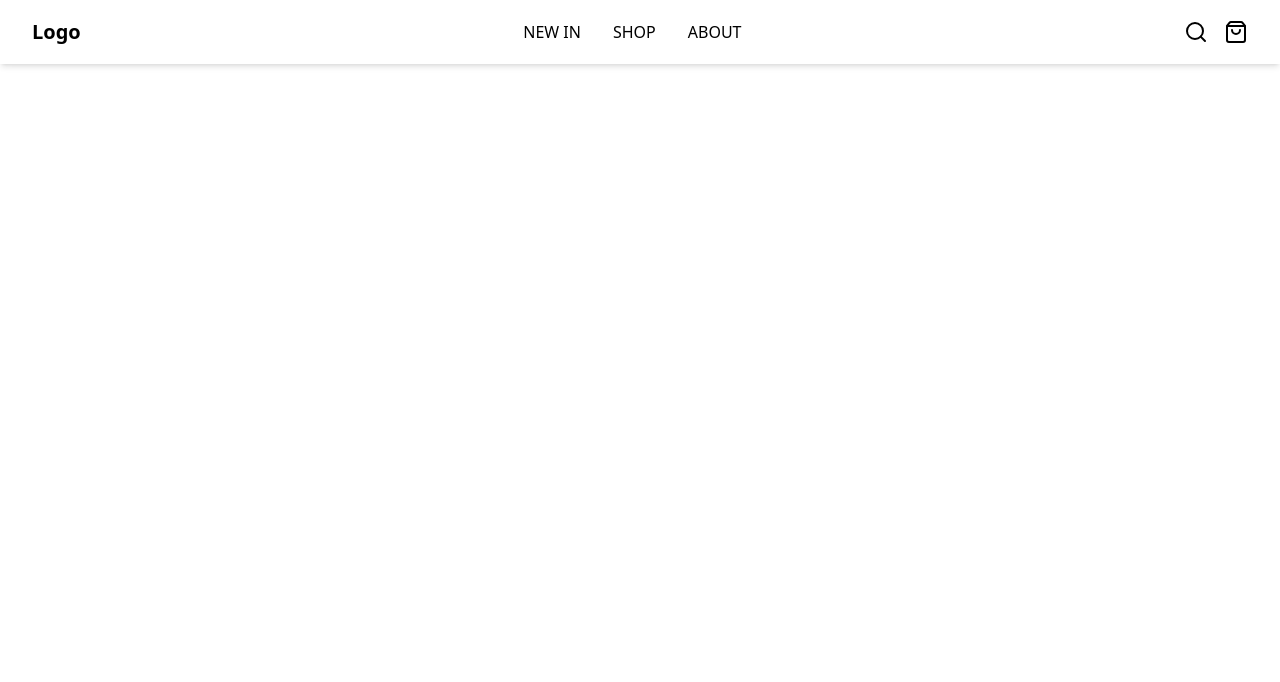
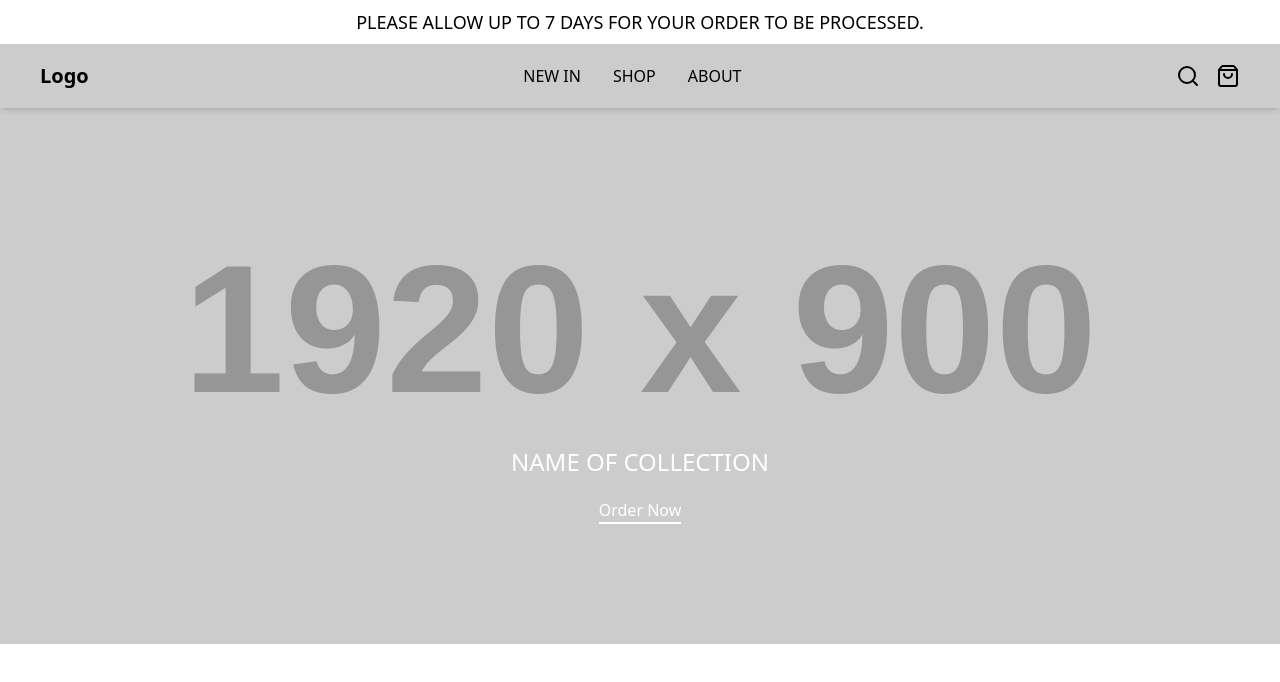
Before and after one commit to deeoloo/yarnly_chic, a React (Vite) app in the folder client/: page / in a window 1280 px wide. Shown: the top 682 px of the page. Built offline with nearby package versions, Linux system fonts and the light colour scheme.

Commit message:
Added a banner component, and a hero section that holds the latest collection and leads customers to shop through the collection items.

```diff
--- a/client/src/App.jsx
+++ b/client/src/App.jsx
@@ -1,11 +1,13 @@
 import { Outlet } from 'react-router-dom'
 import './App.css'
 import Navbar from './components/Navbar'
+import Banner from './components/Banner'
 
 function App() {
 
   return (
       <div className="">
+        <Banner/>
         <Navbar/>
         <div className="">
             <Outlet/>
--- /dev/null
+++ b/client/src/components/Banner.jsx
@@ -0,0 +1,11 @@
+function Banner(){
+    return(
+        <div className="w-full">
+            <h2 className="text-center text-lg py-2">
+                PLEASE ALLOW UP TO 7 DAYS FOR YOUR ORDER TO BE PROCESSED.
+            </h2>
+        </div>
+    )
+}
+
+export default Banner
--- /dev/null
+++ b/client/src/components/Hero.jsx
@@ -0,0 +1,20 @@
+function Hero() {
+    return(
+        <div className="relative">
+            <img className="w-full object-cover" src="https://placehold.co/1920x900" alt="Collection photo" />
+            <div className="absolute bottom-30 w-full text-white">
+                <h2 className="text-center text-2xl z-10 p-5">
+                    NAME OF COLLECTION
+                </h2>
+                <div className="w-fit m-auto">
+                    <a href="" className="text-center ">
+                        Order Now
+                    </a>
+                    <div className="h-0.5 bg-white"></div>
+                </div>
+            </div>
+        </div>
+    )
+}
+
+export default Hero
--- a/client/src/components/Navbar.jsx
+++ b/client/src/components/Navbar.jsx
@@ -9,13 +9,12 @@ function Navbar() {
 
   return (
     <header>
-      <nav className="fixed w-full z-50 bg-white shadow-md">
+      <nav className="fixed w-full z-50 shadow-md pr-2 pl-2">
         <div className="mx-auto px-4 sm:px-6 lg:px-8">
           <div className="flex justify-between items-center h-16">
 
-            {/* LEFT SECTION */}
             <div className="flex items-center justify-between w-1/2 md:w-fit">
-              {/* Mobile menu button */}
+
               <button
                 onClick={toggleMenu}
                 aria-label="Toggle Menu"
@@ -24,25 +23,22 @@ function Navbar() {
                 {isOpen ? <X size={24} /> : <Menu size={24} />}
               </button>
 
-              {/* Logo */}
               <h1 className="text-xl font-bold">Logo</h1>
             </div>
 
-            {/* CENTER SECTION (Desktop Menu) */}
             <div className="hidden md:flex space-x-8 items-center">
               <a href="#">NEW IN</a>
               <a href="#">SHOP</a>
               <a href="#">ABOUT</a>
             </div>
 
-            {/* RIGHT SECTION */}
             <div className="flex items-center space-x-4">
               <a href="#">
                 <Search size={24} />
               </a>
               <div className="relative">
                 <ShoppingBag size={24} />
-                {cartCount > 0 && (
+                {cartCount > 0   && (
                   <span className="absolute -top-2 -right-2 bg-red-500 text-white text-xs font-bold px-1.5 py-0.5 rounded-full">
                     {cartCount}
                   </span>
@@ -52,7 +48,6 @@ function Navbar() {
           </div>
         </div>
 
-        {/* MOBILE DROPDOWN MENU */}
         {isOpen && (
           <div className="md:hidden bg-white shadow-md">
             <a href="#home" className="block px-4 py-2 hover:bg-gray-100">
--- a/client/src/pages/Home.jsx
+++ b/client/src/pages/Home.jsx
@@ -0,0 +1,11 @@
+import Hero from "../components/Hero"
+
+function Home(){
+    return(
+        <main>
+            <Hero/>
+        </main>
+    )
+}
+
+export default Home
```
Also changed, not shown: client/src/routes.jsx (+6 -1 lines), client/src/components/Carousel.jsx (deleted).
